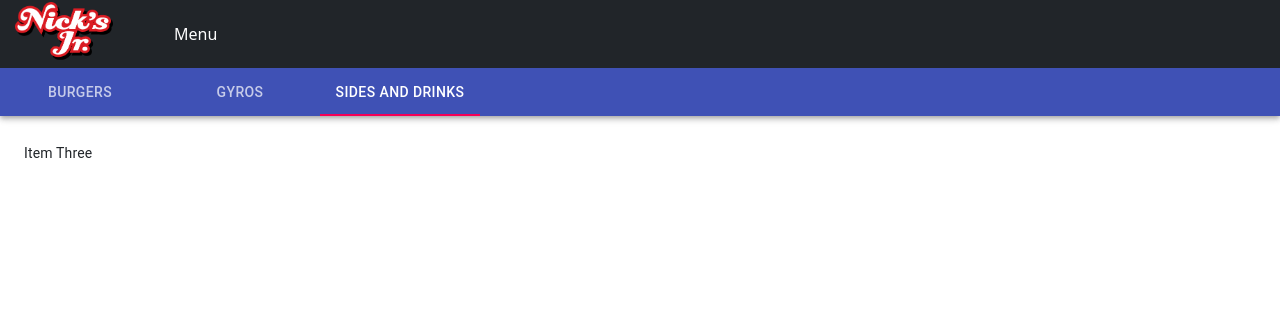
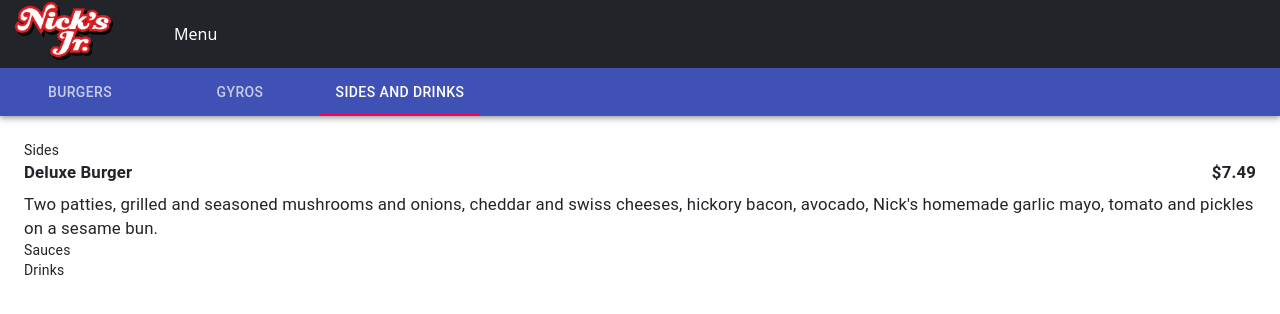
Before and after one commit to jrmeza514/nick-jr-burgers, a React (Create React App) app: page /menu in a window 1280 px wide. Both pictures are taken after a click on the tab "SIDES AND DRINKS". Shown: the top 314 px of the page. Built offline with nearby package versions, Linux system fonts and the light colour scheme.

Commit message:
Menu Subcomponents
Added new components used in the menu and consolidated directory.

```diff
--- a/src/App.tsx
+++ b/src/App.tsx
@@ -1,6 +1,6 @@
 import Header from './Components/Header';
 
-import Menu from './Components/Menu';
+import Menu from './Components/Menu/Menu';
 import { Timeline } from 'react-twitter-widgets';
 import './App.css';
 import {
--- a/src/Components/Burgers.tsx
+++ b/src/Components/Menu/Burgers.tsx
@@ -1,5 +1,5 @@
 import { Component } from "react";
-import menuItems, { DeluxeBurger, BasicBurger } from "../Menu/menuItems";
+import menu, { DeluxeBurger, BasicBurger } from "../../Components/Menu/data/menuItems";
 import './Menu.css';
 import {v4 as uuid} from 'uuid';
 
@@ -20,7 +20,7 @@ const comboOptions = [
 
 class Burgers extends Component {
 
-    deluxeBurgers = menuItems.deluxeBurgers.map( (burger: DeluxeBurger) => {
+    deluxeBurgers = menu.deluxeBurgers.map( (burger: DeluxeBurger) => {
         const {name, desc, price, heatIndex} = burger;
        return (
         <div className="deluxeBurger menuItem" key={uuid()}>
@@ -36,7 +36,7 @@ class Burgers extends Component {
        )
     });
 
-    basicBurgers = menuItems.basicBurgers.map( (burger: BasicBurger) => {
+    basicBurgers = menu.basicBurgers.map( (burger: BasicBurger) => {
         const {name, price, doublePrice} = burger;
        return (
         <div className="basicBurger menuItem" key={uuid()}>
--- a/src/Components/Gyros.tsx
+++ b/src/Components/Menu/Gyros.tsx
@@ -1,10 +1,10 @@
 import { Component } from "react";
-import menuItems, {  MenuItem } from "../Menu/menuItems";
+import menu, {  MenuItem } from "../../Components/Menu/data/menuItems";
 import './Menu.css';
 
 class Gyros extends Component {
 
-    gyros = menuItems.gyros.map( (gyro: MenuItem) => {
+    gyros = menu.gyros.map( (gyro: MenuItem) => {
         const {name, desc, price} = gyro;
        return (
         <div className="gyro menuItem">
--- a/src/Components/Menu.css
+++ b/src/Components/Menu/Menu.css
@@ -70,7 +70,7 @@
     background-repeat: repeat-x;
     background-size: contain;
     background-position-y: -6px;
-    background-image: url('../pepper-icon-jpg.jpeg');
+    background-image: url('../../pepper-icon-jpg.jpeg');
 
 }
 
--- a/src/Components/Menu.tsx
+++ b/src/Components/Menu/Menu.tsx
@@ -6,6 +6,7 @@ import Tabs from '@material-ui/core/Tabs';
 import Tab from '@material-ui/core/Tab';
 import Typography from '@material-ui/core/Typography';
 import Box from '@material-ui/core/Box';
+import MenuExtras from "./MenuExtras";
 
 const  TabPanel = (props: any) => {
     const { children, value, index, ...other } = props;
@@ -62,7 +63,7 @@ function Menu(props: any) {
                 <Gyros></Gyros>
             </TabPanel>
             <TabPanel value={value} index={2}>
-                Item Three
+                <MenuExtras></MenuExtras>
             </TabPanel>
         </div>
         </>
--- /dev/null
+++ b/src/Components/Menu/MenuExtras.tsx
@@ -0,0 +1,69 @@
+import { Component } from "react";
+import menu, { MenuItem } from "../../Components/Menu/data/menuItems";
+
+class MenuExtras extends Component {
+
+    drinks = menu.extras.Drinks.map( (item: MenuItem) => {
+        const {name, desc, price} = item;
+       return (
+        <div className="gyro menuItem">
+            <div className="inline-wrapper">
+                <div className="name-and-icon">
+                    <div className="name">{name}</div>
+                </div>
+                <div className="price">	&#36;{price}</div>
+            </div>
+            <div className="desc">{desc}</div>
+        </div>
+       )
+    });
+
+    sides = menu.extras.Sides.map( (item: MenuItem) => {
+        const {name, desc, price} = item;
+       return (
+        <div className="side menuItem">
+            <div className="inline-wrapper">
+                <div className="name-and-icon">
+                    <div className="name">{name}</div>
+                </div>
+                <div className="price">	&#36;{price}</div>
+            </div>
+            <div className="desc">{desc}</div>
+        </div>
+       )
+    });
+
+    sauces = menu.extras.Sauces.map( (item: MenuItem) => {
+        const {name, desc, price} = item;
+       return (
+        <div className="sauces menuItem">
+            <div className="inline-wrapper">
+                <div className="name-and-icon">
+                    <div className="name">{name}</div>
+                </div>
+                <div className="price">	&#36;{price}</div>
+            </div>
+            <div className="desc">{desc}</div>
+        </div>
+       )
+    });
+
+
+    render(){
+        return (
+            <>
+                <div className="extras category">
+                    <div className="section-title">Sides</div>
+                    {this.sides}
+                    <div className="section-title">Sauces</div>
+                    {this.sauces}
+                    <div className="section-title">Drinks</div>
+                    {this.drinks}
+                </div>
+            </>
+        )
+    }
+
+}
+
+export default MenuExtras;
--- /dev/null
+++ b/src/Components/Menu/data/extras.json
@@ -0,0 +1,16 @@
+{
+    "Sides": [
+        {
+            "name": "Deluxe Burger",
+            "desc": "Two patties, grilled and seasoned mushrooms and onions, cheddar and swiss cheeses, hickory bacon, avocado, Nick's homemade garlic mayo, tomato and pickles on a sesame bun.",
+            "price": 7.49,
+            "heatIndex": 0
+        }
+    ],
+    "Drinks": [
+
+    ],
+    "Sauces": [
+
+    ]
+}
--- a/src/Menu/menuItems.ts
+++ b/src/Components/Menu/data/menuItems.ts
@@ -1,5 +1,6 @@
 import deluxeBurgers from './deluxeBurgers.json';
 import gyros from './gyros.json';
+import extras from './extras.json';
 
 export class MenuItem {
     public name:string;
@@ -39,13 +40,14 @@ const Hamburger = new BasicBurger("Hamburger", 2.79, 4.49);
 const CheeseBurger = new BasicBurger("Cheeseburger", 3.99, 4.99);
 const BaconCheeseBurger = new BasicBurger("Bacon Cheeseburger", 5.29, 6.49);
 const menu = {
-    deluxeBurgers: deluxeBurgers.map((item:DeluxeBurger) => item ),
+    deluxeBurgers: deluxeBurgers,
     basicBurgers: [
         Hamburger,
         CheeseBurger,
         BaconCheeseBurger
     ],
-    gyros: gyros.map( (item: MenuItem) => item)
+    gyros: gyros,
+    extras: extras
 };
 
 export default menu;
```
Also changed, not shown: src/Components/Menu/data/deluxeBurgers.json (renamed from src/Menu/deluxeBurgers.json), src/Components/Menu/data/gyros.json (renamed from src/Menu/gyros.json).
